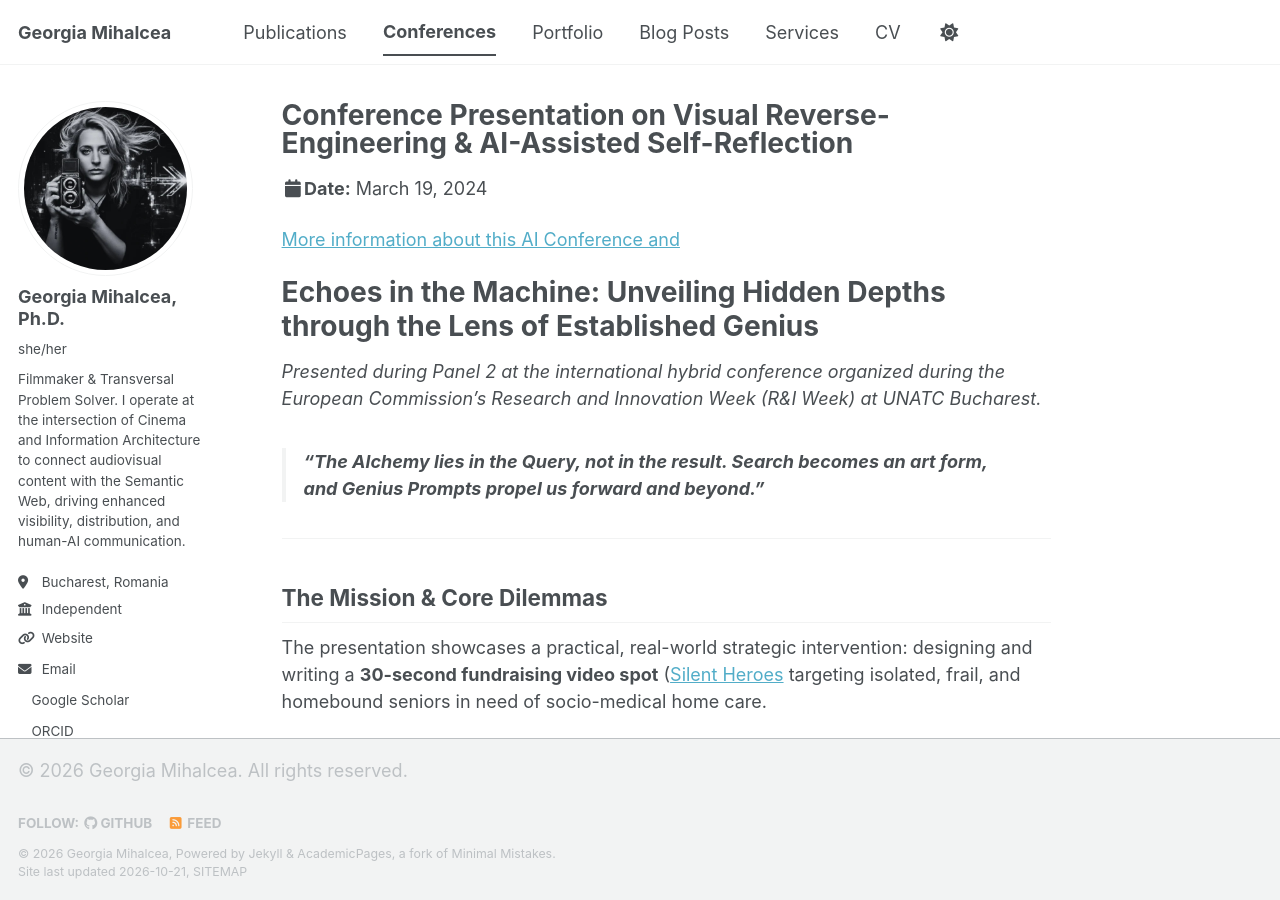
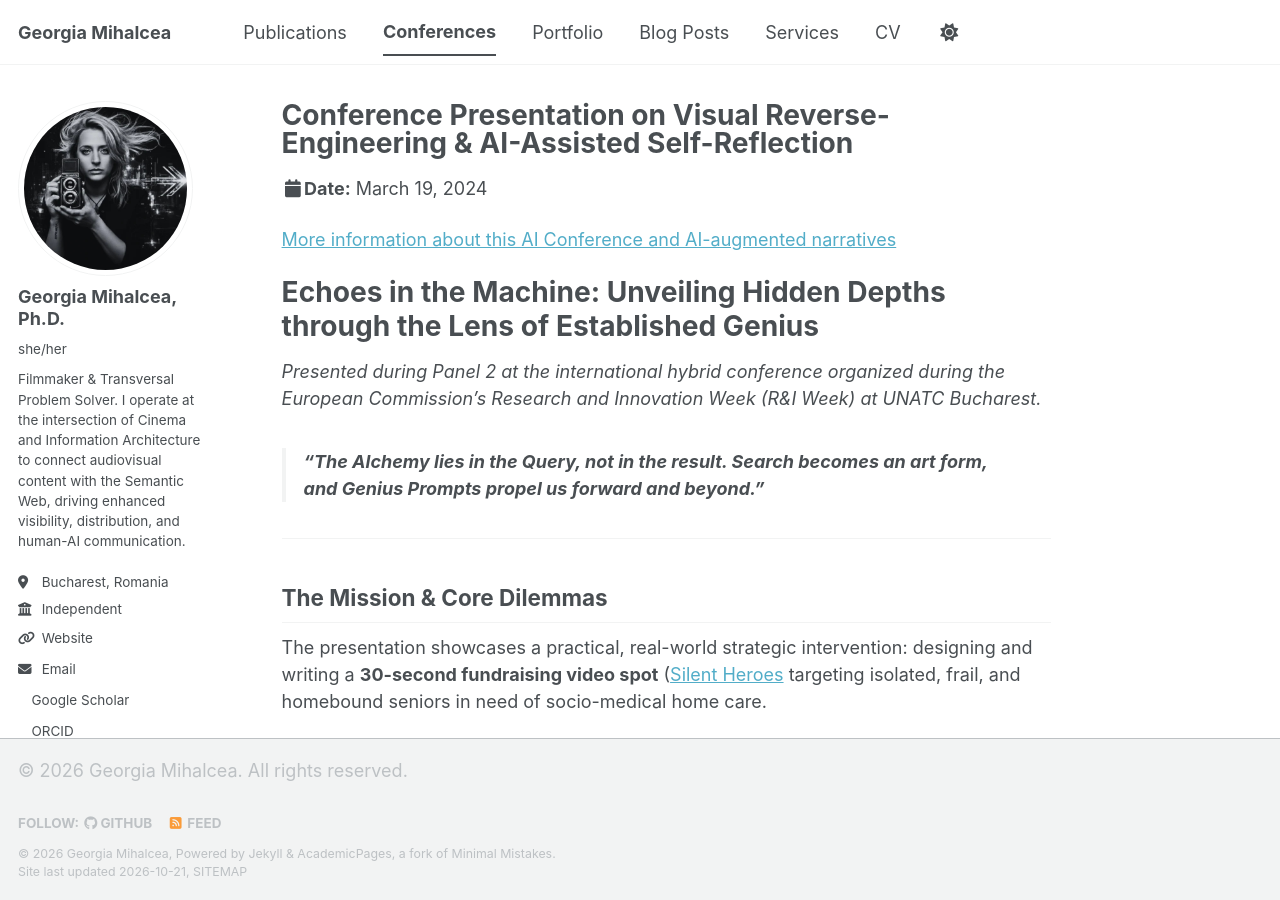
Before and after one commit to GeorgiaMihalcea/georgiamihalcea.github.io, a Jekyll site: the page built from _talks/2024-03-19-echoes-in-the-machine.md, in a window 1280 px wide and 900 px high. Built offline with Jekyll 4.4.1, drawn with Linux system fonts in a browser that asks for light colours; a style sheet for code colours, icons or effects is not loaded.

Commit message:
Fix conference link in echoes-in-the-machine.md
Updated the conference link to the correct URL.

```diff
--- a/_talks/2024-03-19-echoes-in-the-machine.md
+++ b/_talks/2024-03-19-echoes-in-the-machine.md
@@ -8,7 +8,7 @@ date: 2024-03-19
 location: "CINETic - UNATC, Bucharest, Romania"
 ---
 
-[More information about this AI Conference and ](http://exampleurl.com)
+[More information about this AI Conference and AI-augmented narratives ](https://cinetic.arts.ro/evenimente/ai-in-art-practices-and-research/)
 
 # Echoes in the Machine: Unveiling Hidden Depths through the Lens of Established Genius
 
```
